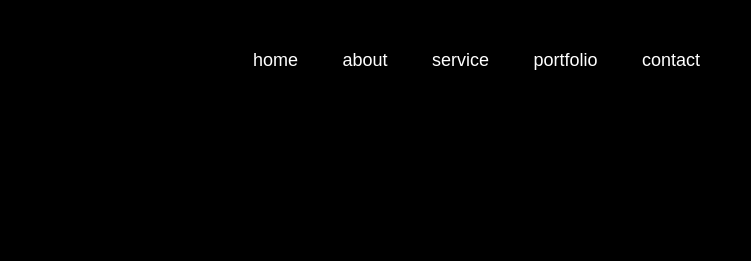
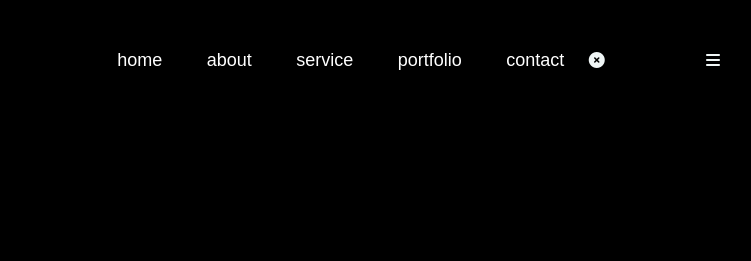
Before and after one commit to jaswanth43/portofolio-website, a plain HTML site: page index.html in a window 1280 px wide. Shown: the top 261 px of the page, 432-1183 px from the left. Drawn offline with Linux system fonts and the light colour scheme.

Commit message:
Update index.html

```diff
--- a/index.html
+++ b/index.html
@@ -12,11 +12,15 @@
     <div class="container">
         <nav>
             <img src="7.png" alt="logo" class="logo">
-            <ul><li><a href="#">home</a></li>
+            <ul id="sidemenu">
+                <li><a href="#">home</a></li>
             <li><a href="#about">about</a></li>
             <li><a href="#services">service </a></li>
             <li><a href="#portfolio">portfolio</a></li>
-            <li><a href="#contact">contact</a></li></ul>
+            <li><a href="#contact">contact</a></li>
+             <i class="fa-solid fa-circle-xmark" onclick="closemenu()"></i>
+            </ul>
+            <i class="fa-solid fa-bars" onclick="openmenu()"></i>
         </nav>
         <div class="header-text">
             <p>Java Full Stack Developer</p>
@@ -186,5 +190,15 @@
      document.getElementById(tabname).classList.add("activetab");
      }
 </script>
+    <script>
+    var sidemeu= document.getElementById("sidemenu");
+    function openmenu(){
+        sidemeu.style.right="0";
+    }
+    function closemenu(){
+        sidemeu.style.right="-200px";
+    }
+</script>
+
 </body>
 </html>
```
